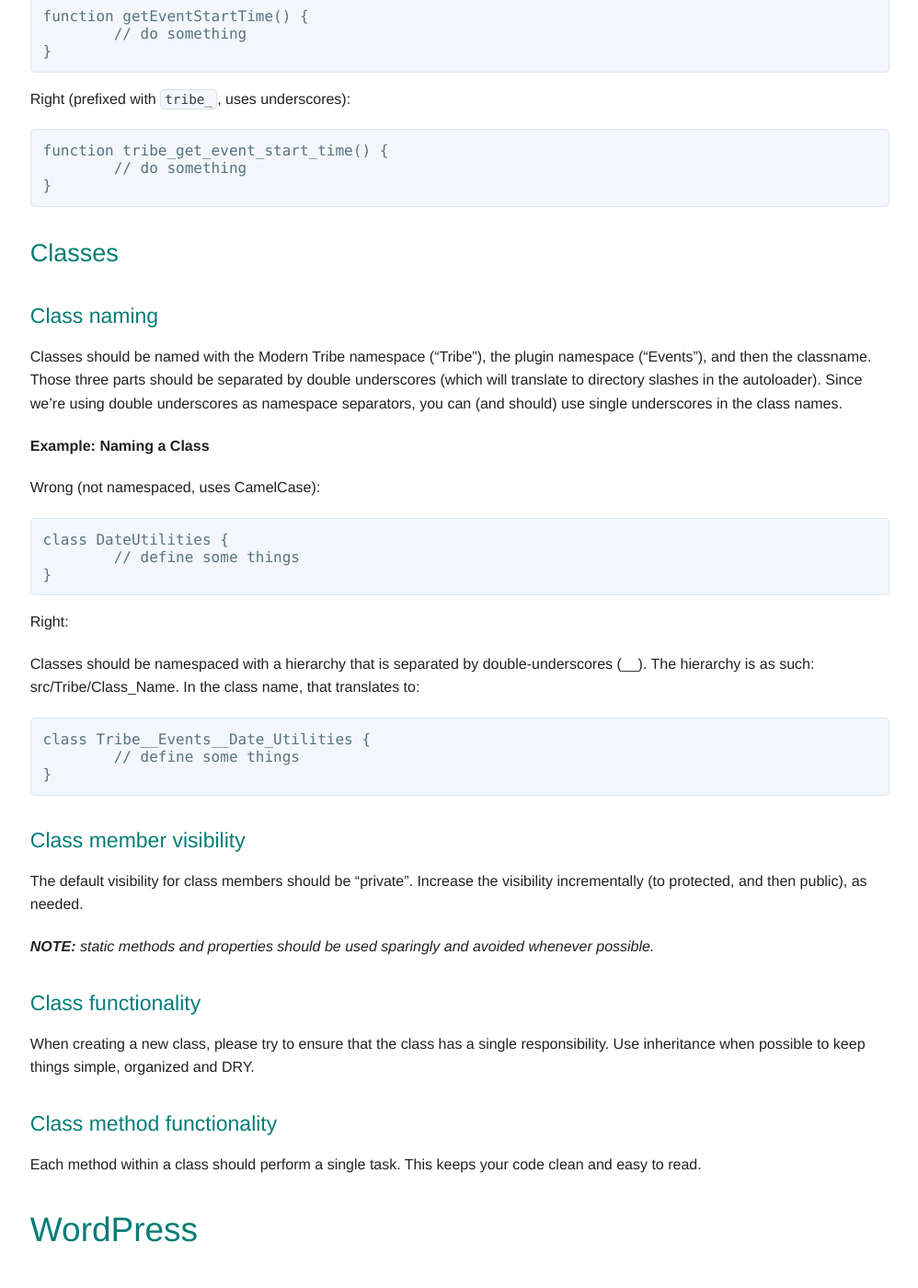
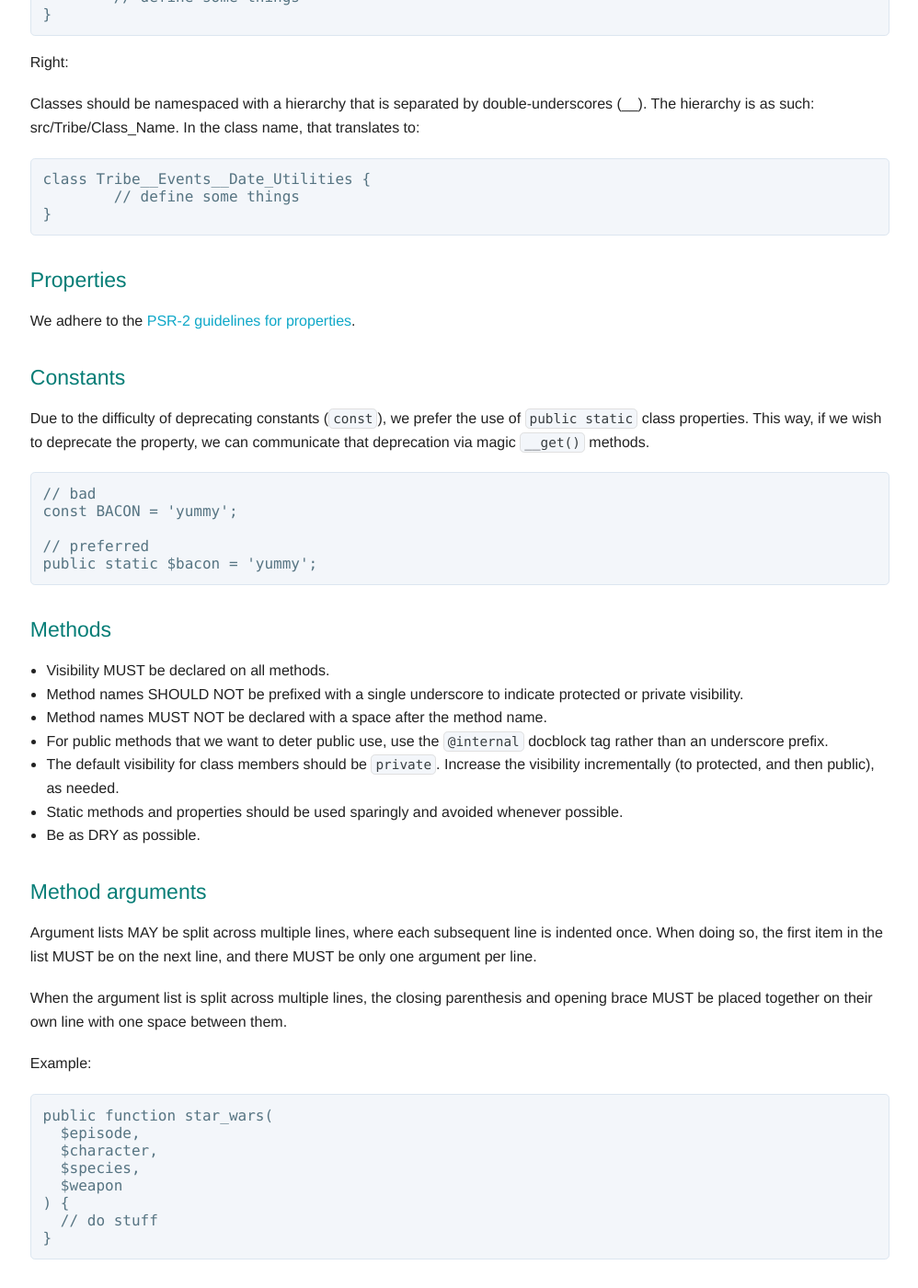
Before and after one commit to moderntribe/products-engineering, a Jekyll site: the page built from php/index.html, in a window 1280 px wide and 1400 px high, scrolled down 1621 px. Shown: the whole window at 92% size, without its empty margins (140-1138 px from the left). Built offline with Jekyll 4.4.1, drawn with Linux system fonts in a browser that asks for light colours; nearby versions of some CDN libraries; some web fonts are replaced; some of the changed text lies outside the part shown.

Commit message:
Updates to documentation for standards, hooks, and structure

```diff
--- a/php/index.html
+++ b/php/index.html
@@ -12,8 +12,35 @@
 		<li>
 			<a href="#php-codestyle">Code style</a>
 			<ol>
+				<li><a href="#php-overview">Overview</a></li>
+				<li>
+					<a href="#php-general">General</a>
+					<ol>
+						<li><a href="#php-general-files">Files</a></li>
+						<li><a href="#php-general-keywords">Keywords and true/false/null</a></li>
+					</ol>
+				</li>
+				<li><a href="#php-namespace">Namespace and use declarations</a></li>
+				<li>
+					<a href="#php-classes">Classes, properties, and methods</a>
+					<ol>
+						<li><a href="#php-classes-naming">Class naming</a></li>
+						<li><a href="#php-classes-properites">Properties</a></li>
+						<li><a href="#php-classes-constants">Constants</a></li>
+						<li><a href="#php-classes-methods">Methods</a></li>
+						<li><a href="#php-classes-method-args">Method arguments</a></li>
+						<li><a href="#php-classes-abstract">Abstract, final, and static</a></li>
+						<li><a href="#php-classes-calls">Method and function calls</a></li>
+					</ol>
+				</li>
 				<li><a href="#php-functions">Functions</a></li>
-				<li><a href="#php-classes">Classes</a></li>
+				<li>
+					<a href="#php-control">Control structures</a>
+					<ol>
+						<li><a href="#php-control-switch">Switch, case</a></li>
+					</ol>
+				</li>
+				<li><a href="#php-closures">Closures</a></li>
 			</ol>
 		</li>
 		<li>
@@ -28,10 +55,121 @@
 
 ## <a id="php-basics"></a> The Basics
 
-First and foremost, we make an attempt to adhere to the [WordPress PHP coding standards](http://make.wordpress.org/core/handbook/coding-standards/php/).
-
+First and foremost, we make an attempt to adhere to the [WordPress PHP coding standards](http://make.wordpress.org/core/handbook/coding-standards/php/). Additionally, we attempt to follow a number of [PSR-2 standards](http://www.php-fig.org/psr/psr-2/) where they don't conflict with WordPress.
 
 ## <a id="php-codestyle"></a> Code style
+
+### <a id="php-overview"></a> Overview
+
+* Visibility MUST be declared on all properties and methods; abstract and final MUST be declared before the visibility; static MUST be declared after the visibility.
+* The soft limit on line length MUST be 120 characters; automated style checkers MUST warn but MUST NOT error at the soft limit.
+
+### <a id="php-general"></a> General
+
+#### <a id="php-general-files"></a> Files
+
+* All PHP files MUST use the Unix LF (linefeed) line ending.
+* The closing `?>` tag MUST be omitted from files containing only or ending in PHP.
+
+#### <a id="php-general-keywords"></a> Keywords and true/false/null
+
+* PHP keywords MUS be in lowercase.
+* The PHP constants `true`, `false`, and `null` MUST be in lowercase.
+
+### <a id="php-namespace"></a> Namespace and use declarations
+
+Where we are able to use Namespaces (tests, SaaS code, etc), we should adhere to the [PSR-2 standards for Namespaces and Use Declarations](http://www.php-fig.org/psr/psr-2/#3-namespace-and-use-declarations).
+
+### <a id="php-classes"></a>Classes, properties, and methods
+
+When creating a new class, please try to ensure that the class has a single responsibility. Use inheritance when possible to keep things simple, organized and DRY.
+
+#### <a id="php-classes-naming"></a>Class naming
+
+Classes should be named with the Modern Tribe namespace ("Tribe"), the plugin namespace ("Events"), and then the classname. Those three parts should be separated by double underscores (which will translate to directory slashes in the autoloader). Since we're using double underscores as namespace separators, you can (and should) use single underscores in the class names.
+
+**Example: Naming a Class**
+
+Wrong (not namespaced, uses CamelCase):
+
+<pre>
+class DateUtilities {
+	// define some things
+}
+</pre>
+
+Right:
+
+Classes should be namespaced with a hierarchy that is separated by double-underscores (__). The hierarchy is as such: src/Tribe/Class_Name. In the class name, that translates to:
+
+<pre>
+class Tribe__Events__Date_Utilities {
+	// define some things
+}
+</pre>
+
+#### <a id="php-classes-properties"></a>Properties
+
+We adhere to the [PSR-2 guidelines for properties](http://www.php-fig.org/psr/psr-2/#4-2-properties).
+
+#### <a id="php-classes-constants"></a>Constants
+
+Due to the difficulty of deprecating constants (`const`), we prefer the use of `public static` class properties. This way, if we wish to deprecate the property, we can communicate that deprecation via magic `__get()` methods.
+
+<pre>
+// bad
+const BACON = 'yummy';
+
+// preferred
+public static $bacon = 'yummy';
+</pre>
+
+#### <a id="php-classes-methods"></a>Methods
+
+* Visibility MUST be declared on all methods.
+* Method names SHOULD NOT be prefixed with a single underscore to indicate protected or private visibility.
+* Method names MUST NOT be declared with a space after the method name.
+* For public methods that we want to deter public use, use the `@internal` docblock tag rather than an underscore prefix.
+* The default visibility for class members should be `private`. Increase the visibility incrementally (to protected, and then public), as needed.
+* Static methods and properties should be used sparingly and avoided whenever possible.
+* Be as DRY as possible.
+
+#### <a id="php-classes-method-args"></a>Method arguments
+
+Argument lists MAY be split across multiple lines, where each subsequent line is indented once. When doing so, the first item in the list MUST be on the next line, and there MUST be only one argument per line.
+
+When the argument list is split across multiple lines, the closing parenthesis and opening brace MUST be placed together on their own line with one space between them.
+
+Example:
+<pre>
+public function star_wars(
+  $episode,
+  $character,
+  $species,
+  $weapon
+) {
+  // do stuff
+}
+</pre>
+
+#### <a id="php-classes-abstract"></a> Abstract, final, and static
+
+We adhere to the [PSR-2 guidelines for abstract, final and static](http://www.php-fig.org/psr/psr-2/#4-5-abstract-final-and-static).
+
+#### <a id="php-classes-calls"></a> Method and function calls
+
+Argument lists MAY be split across multiple lines, where each subsequent line is indented once. When doing so, the first item in the list MUST be on the next line, and there MUST be only one argument per line.
+
+Example:
+
+<pre>
+star_wars(
+  'IV',
+  'Greedo',
+  'Rodian',
+  'DT-12'
+);
+</pre>
 
 ### <a id="php-functions"></a> Functions
 
@@ -74,42 +212,15 @@
 }
 </pre>
 
-### <a id="php-classes"></a>Classes
+### <a id="php-control"></a> Control structures
 
-#### Class naming
+#### <a id="php-control-switch"></a>Switch, case
 
-Classes should be named with the Modern Tribe namespace ("Tribe"), the plugin namespace ("Events"), and then the classname. Those three parts should be separated by double underscores (which will translate to directory slashes in the autoloader). Since we're using double underscores as namespace separators, you can (and should) use single underscores in the class names.
+We adhere to the [PSR-2 guidelines for `switch` and `case` statements](http://www.php-fig.org/psr/psr-2/#5-2-switch-case) _except_ for the standards around spacing within parentheses.
 
-**Example: Naming a Class**
+### <a id="php-closures"></a> Closures
 
-Wrong (not namespaced, uses CamelCase):
-
-<pre>
-class DateUtilities {
-	// define some things
-}
-</pre>
-
-Right:
-
-Classes should be namespaced with a hierarchy that is separated by double-underscores (__). The hierarchy is as such: src/Tribe/Class_Name. In the class name, that translates to:
-
-<pre>
-class Tribe__Events__Date_Utilities {
-	// define some things
-}
-</pre>
-
-#### Class member visibility
-The default visibility for class members should be “private”. Increase the visibility incrementally (to protected, and then public), as needed.
-
-_**NOTE:** static methods and properties should be used sparingly and avoided whenever possible._
-
-#### Class functionality
-When creating a new class, please try to ensure that the class has a single responsibility. Use inheritance when possible to keep things simple, organized and DRY.
-
-#### Class method functionality
-Each method within a class should perform a single task. This keeps your code clean and easy to read.
+We adhere to the [PSR-2 guidelines for closuers](http://www.php-fig.org/psr/psr-2/#6-closures) _except_ for the standards around spacing within parentheses.
 
 ## <a id="php-wordpress"></a>WordPress
 
--- a/structure/index.html
+++ b/structure/index.html
@@ -17,7 +17,6 @@
 
 <pre>
 plugin-directory/
-  dev/                  ← build scripts (e.g. Gruntfiles, package.json, etc)
   lang/                 ← translations go here
   src/                  ← all new code will go in here
     Tribe/              ← all the Modern Tribe php classes
```
Also changed, not shown: plugins/index.html (+12 -11 lines).
